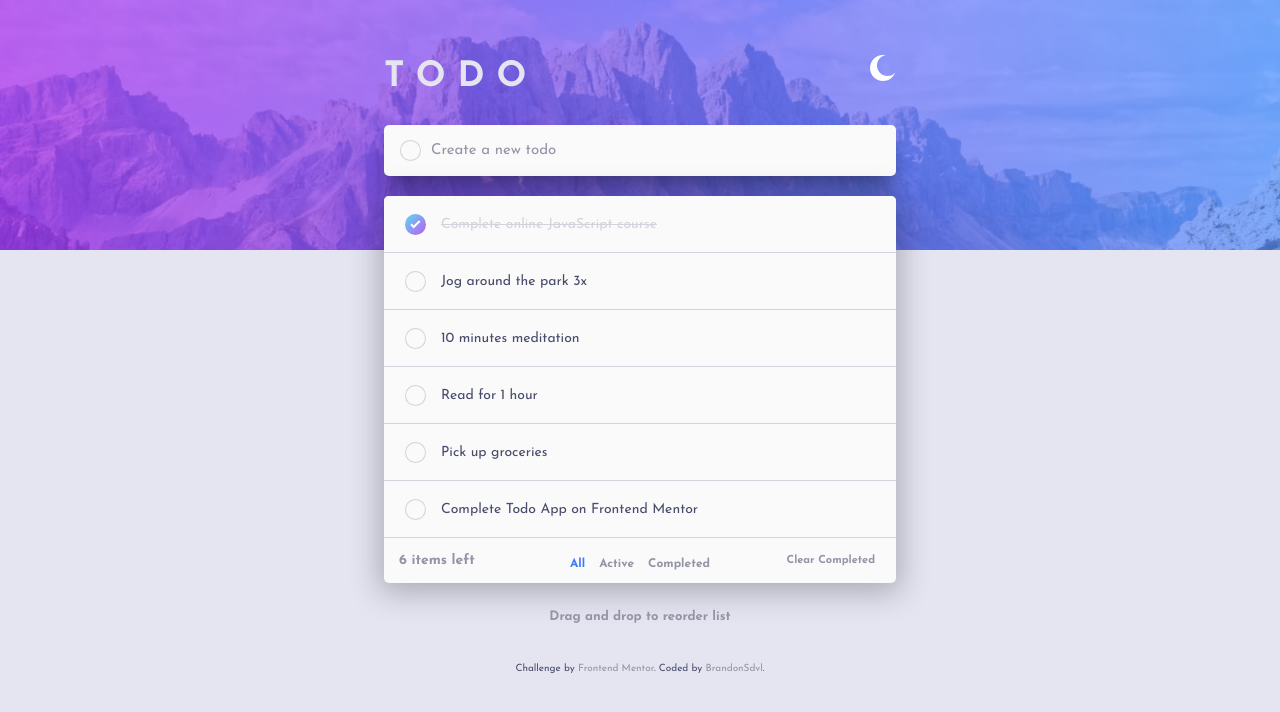
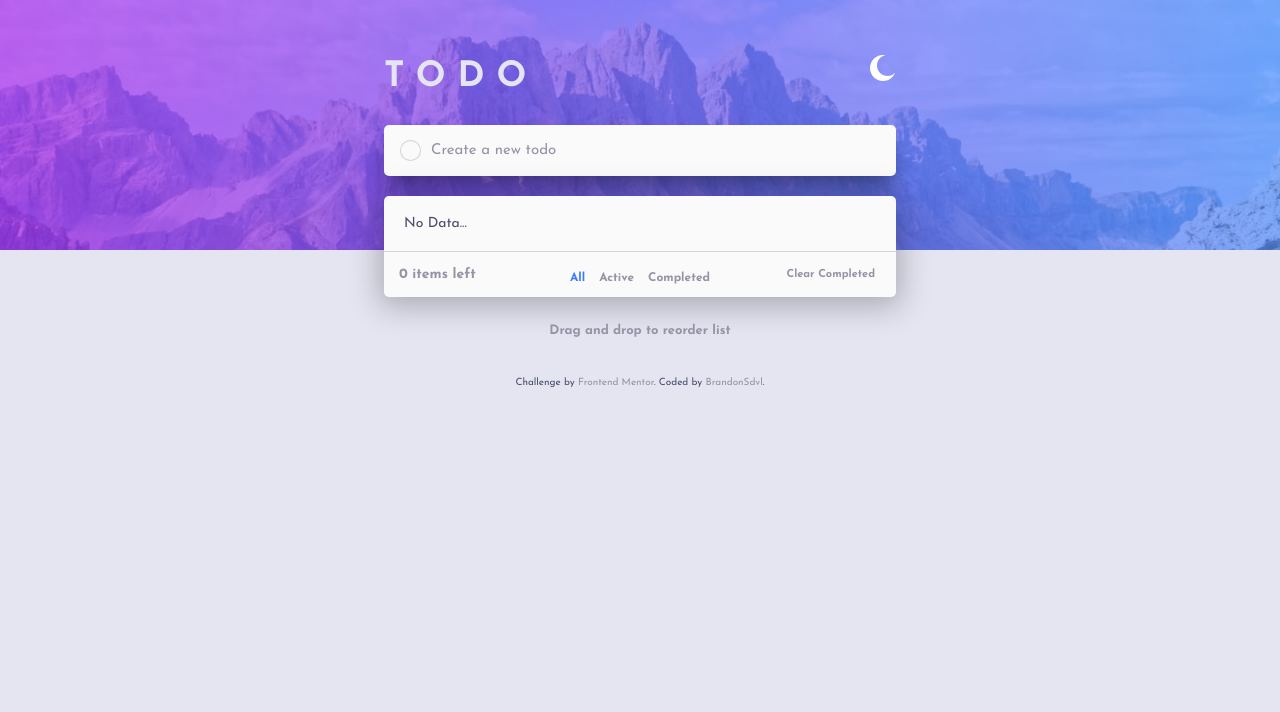
Before and after one commit to BrandonSdvl/Todo, a React (Create React App) app: page / in a window 1280 px wide. Shown: the top 712 px of the page. Built offline with nearby package versions, Linux system fonts and the light colour scheme.

Commit message:
Readme & Fixing Reports

```diff
--- a/src/App.jsx
+++ b/src/App.jsx
@@ -3,39 +3,6 @@ import './App.scss';
 import Footer from './components/Footer/Footer';
 import Header from './components/Header/Header';
 import TodoList from './components/TodoList/TodoList';
-
-const initialData = [
-  {
-    id: '1',
-    task: 'Complete online JavaScript course',
-    completed: true,
-  },
-  {
-    id: '2',
-    task: 'Jog around the park 3x',
-    completed: false
-  },
-  {
-    id: '3',
-    task: '10 minutes meditation',
-    completed: false
-  },
-  {
-    id: '4',
-    task: 'Read for 1 hour',
-    completed: false
-  },
-  {
-    id: '5',
-    task: 'Pick up groceries',
-    completed: false
-  },
-  {
-    id: '6',
-    task: 'Complete Todo App on Frontend Mentor',
-    completed: false
-  },
-]
 
 const themes = {
   light: {
@@ -68,7 +35,7 @@ function App() {
 
     localData = {
       theme: initialTheme,
-      data: initialData,
+      data: [],
       view: 'all'
     }
 
--- a/src/components/Header/Header.jsx
+++ b/src/components/Header/Header.jsx
@@ -17,6 +17,10 @@ const Header = ({ data, setData, theme, setTheme }) => {
 
     const handlekeyDown = (e) => {
         if (e.key === "Enter") {
+            if (!e.target.value) {
+                alert("Insert a to-do...")
+                return
+            }
             let newItem = {
                 id: Date.now().toString(),
                 task: e.target.value,
--- a/src/components/TodoItem/TodoItem.jsx
+++ b/src/components/TodoItem/TodoItem.jsx
@@ -14,7 +14,7 @@ const TodoItem = ({ itemData, deleteItem, updateItem, draggableProvided }) => {
                 <input className={"checkbox"} type="checkbox" checked={itemData.completed} onChange={handleChange} name="completed" />
                 <span className={"todo-item__text"}>{itemData.task}</span>
             </label>
-            <button className={"todo-item__delete"} onClick={() => deleteItem(itemData.id)}><Cross /></button>
+            <button className={"todo-item__delete"} onClick={() => deleteItem(itemData.id)} title="Delete"><Cross />X</button>
         </li >
     )
 }
--- a/src/components/TodoItem/TodoItem.scss
+++ b/src/components/TodoItem/TodoItem.scss
@@ -49,6 +49,7 @@
         background-color: transparent;
         cursor: pointer;
         margin: 5px;
+        color: transparent;
 
         svg {
             transform: scale(0.7);
```
Also changed, not shown: src/assets/screenshot.png (added), 1 other file (tests, documents, lock files or other folders).
